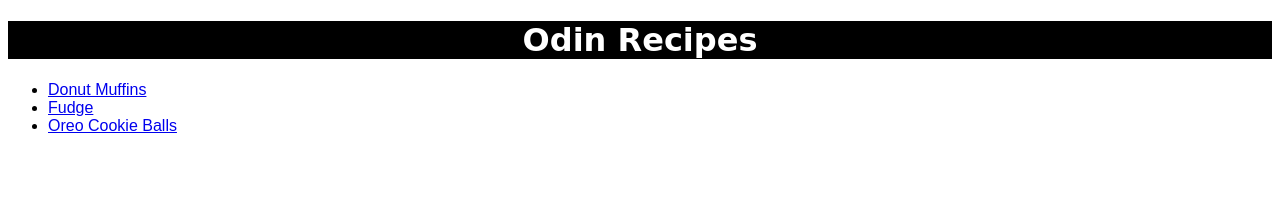
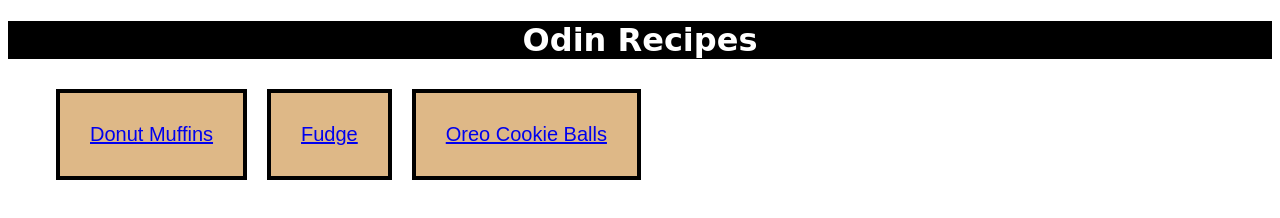
Before and after one commit to fjordjc/odin-recipes, a plain HTML site: page index.html in a window 1280 px wide. Drawn offline with Linux system fonts and the light colour scheme.

Commit message:
Added menu class

```diff
--- a/index.html
+++ b/index.html
@@ -8,9 +8,9 @@
     <body>
         <h1>Odin Recipes</h1>
         <ul>
-            <li><a href=./recipes/donutmuffins.html>Donut Muffins</a></li>
-            <li><a href=./recipes/fudge.html>Fudge</a></li>
-            <li><a href=./recipes/oreocookieballs.html>Oreo Cookie Balls</a></li>
+            <li class="menu"><a href=./recipes/donutmuffins.html>Donut Muffins</a></li>
+            <li class="menu"><a href=./recipes/fudge.html>Fudge</a></li>
+            <li class="menu"><a href=./recipes/oreocookieballs.html>Oreo Cookie Balls</a></li>
         </ul>
     </body>
 </html>
--- a/style.css
+++ b/style.css
@@ -14,6 +14,15 @@ li {
     font-family: Arial, Helvetica, sans-serif;
 }
 
+.menu {
+    font-size: 20px;
+    display: inline-block;
+    background-color: burlywood;
+    border: 4px solid black;
+    margin: 8px;
+    padding: 30px;
+}
+
 img {
     height: auto;
     width: 500px;
```
